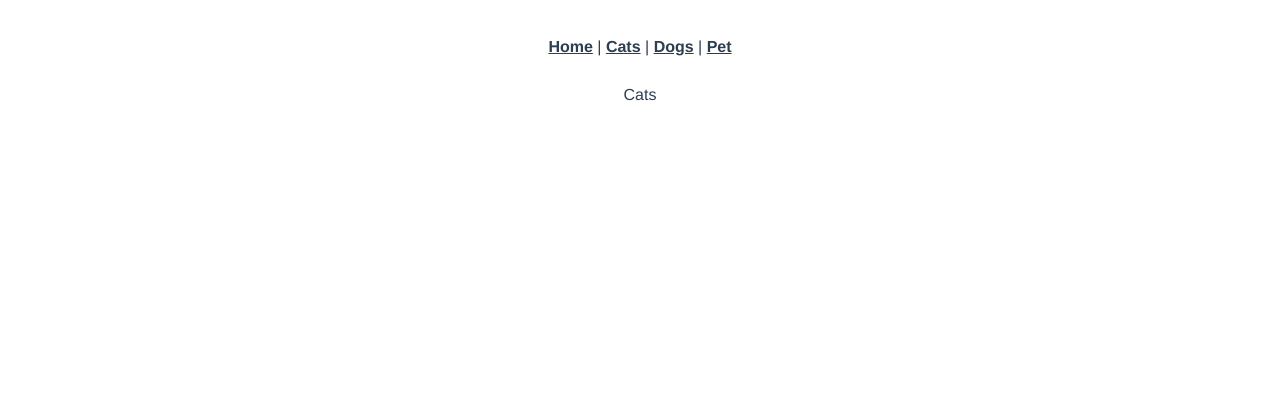
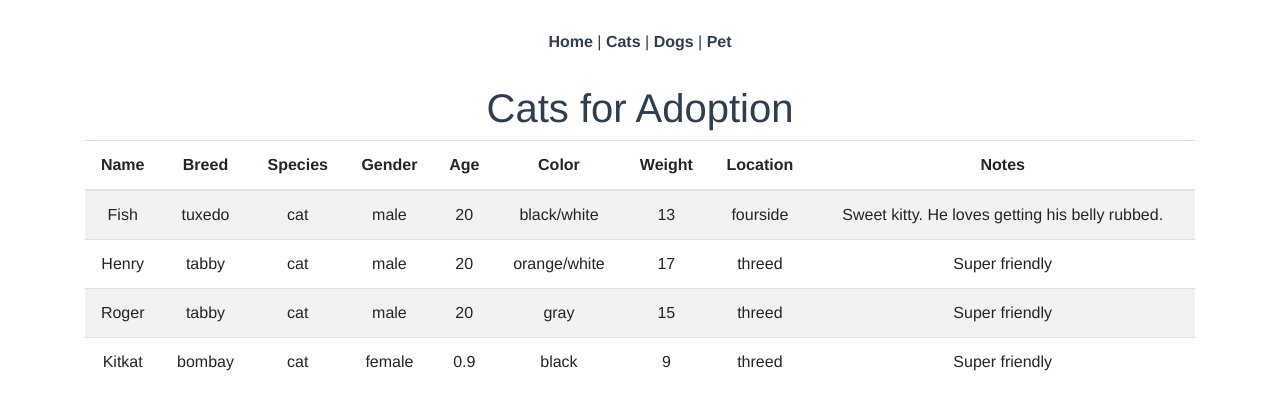
Before and after one commit to yukintegral/vue_-second, a Vue app: page /cats in a window 1280 px wide. Shown: the top 410 px of the page. Built offline with nearby package versions, Linux system fonts and the light colour scheme.

Commit message:
~2:05 dogs cats ページ作成

```diff
--- a/package.json
+++ b/package.json
@@ -8,8 +8,9 @@
     "lint": "vue-cli-service lint"
   },
   "dependencies": {
+    "bootstrap-vue": "^2.16.0",
     "core-js": "^3.6.5",
-    "vue": "^2.6.11",
+    "vue": "^2.6.12",
     "vue-router": "^3.4.3",
     "vuex": "^3.4.0"
   },
@@ -31,7 +32,6 @@
     "sass-loader": "^8.0.2",
     "vue-template-compiler": "^2.6.11"
   },
-
   "eslintConfig": {
     "root": true,
     "env": {
--- a/src/App.vue
+++ b/src/App.vue
@@ -5,9 +5,11 @@
       <router-link to="/Cats">Cats</router-link> |
       <router-link to="/Dogs">Dogs</router-link> |
       <router-link to="/Pet">Pet</router-link>
-
     </div>
-    <router-view/>
+    <!-- 表の幅変更 -->
+    <b-container>
+        <router-view/>
+    </b-container>
   </div>
 </template>
 
--- /dev/null
+++ b/src/data/cats.js
@@ -0,0 +1,46 @@
+export default [
+  {
+    name: 'Fish',
+    breed: 'tuxedo',
+    species: 'cat',
+    gender: 'male',
+    age: 20,
+    color: 'black/white',
+    weight: 13,
+    location: 'fourside',
+    notes: 'Sweet kitty. He loves getting his belly rubbed.'
+  },
+  {
+    name: 'Henry',
+    breed: 'tabby',
+    species: 'cat',
+    gender: 'male',
+    age: 20,
+    color: 'orange/white',
+    weight: 17,
+    location: 'threed',
+    notes: 'Super friendly'
+  },
+  {
+    name: 'Roger',
+    breed: 'tabby',
+    species: 'cat',
+    gender: 'male',
+    age: 20,
+    color: 'gray',
+    weight: 15,
+    location: 'threed',
+    notes: 'Super friendly'
+  },
+  {
+    name: 'Kitkat',
+    breed: 'bombay',
+    species: 'cat',
+    gender: 'female',
+    age: .9,
+    color: 'black',
+    weight: 9,
+    location: 'threed',
+    notes: 'Super friendly'
+  }
+]
--- /dev/null
+++ b/src/data/dogs.js
@@ -0,0 +1,42 @@
+export default [
+  {
+    name: 'Sheeba',
+    breed: 'collie',
+    gender: 'female',
+    age: 7,
+    color: 'black/white',
+    weight: 34,
+    location: 'fourside',
+    notes: 'Pure breed. Trained for competitions.'
+  },
+  {
+    name: 'Hillary',
+    breed: 'mut',
+    gender: 'female',
+    age: 17,
+    color: 'orange/white',
+    weight: 37,
+    location: 'threed',
+    notes: 'Super friendly'
+  },
+  {
+    name: 'Zeus',
+    breed: 'afghan hound',
+    gender: 'male',
+    age: 9,
+    color: 'gray',
+    weight: 68,
+    location: 'threed',
+    notes: 'Super friendly'
+  },
+  {
+    name: 'Katie',
+    breed: 'golden retriever',
+    gender: 'female',
+    age: 2,
+    color: 'black',
+    weight: 44,
+    location: 'threed',
+    notes: 'Super friendly'
+  }
+]
--- a/src/router.js
+++ b/src/router.js
@@ -28,20 +28,20 @@
     },
 
     {
-      path: '/Cats',
-      name: 'Cats',
+      path: '/cats',
+      name: 'cats',
       component: Cats
     },
 
     {
-      path: '/Dogs',
-      name: 'Dogs',
+      path: '/dogs',
+      name: 'dogs',
       component: Dogs
     },
 
     {
-      path: '/Pet',
-      name: 'Pet',
+      path: '/pet',
+      name: 'pet',
       component: Pet
     }
   ]
--- a/src/views/Cats.vue
+++ b/src/views/Cats.vue
@@ -1,5 +1,19 @@
 <template>
   <div>
-    Cats
+        <h1>Cats for Adoption</h1>
+        <b-table striped hover :items="cats"></b-table>
   </div>
 </template>
+
+<script>
+import cats from '@/data/cats'
+
+export default {
+  data() {
+    return {
+      cats
+    }
+  }
+
+}
+</script>
--- a/src/views/Dogs.vue
+++ b/src/views/Dogs.vue
@@ -1,5 +1,19 @@
 <template>
   <div>
-    Dogs
+        <h1>Dogs for Adoption</h1>
+        <b-table striped hover :items="dogs"></b-table>
   </div>
 </template>
+
+<script>
+import dogs from '@/data/dogs'
+
+export default {
+  data() {
+    return {
+      dogs
+    }
+  }
+
+}
+</script>
--- a/src/views/Home.vue
+++ b/src/views/Home.vue
@@ -1,6 +1,6 @@
 <template>
   <div class="home">
-  Home
+  <h1>Adopt a new best friend.</h1>
   </div>
 </template>
 
```
Also changed, not shown: src/main.js (+7 -0 lines), 1 other file (tests, documents, lock files or other folders).
